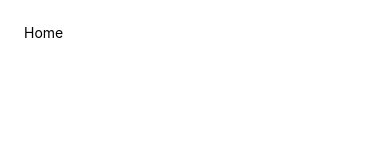
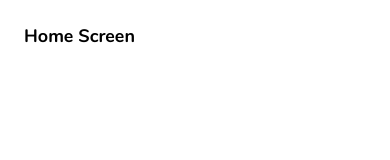
Before and after one commit to DanielStoica85/bookzone, a React Native app: screen / in a window 390 px wide. Shown: the top 160 px of the page. Built offline with nearby package versions, Linux system fonts and the light colour scheme.

Commit message:
Add fonts.

```diff
--- a/App.js
+++ b/App.js
@@ -1,6 +1,22 @@
-import React from "react";
+import React, { useState } from "react";
+import * as Font from "expo-font";
 import Home from "./screens/Home";
+import { AppLoading } from "expo";
+
+const getFonts = () =>
+  Font.loadAsync({
+    "nunito-regular": require("./assets/fonts/Nunito-Regular.ttf"),
+    "nunito-bold": require("./assets/fonts/Nunito-Bold.ttf")
+  });
 
 export default function App() {
-  return <Home />;
+  const [fontsLoaded, setFontsLoaded] = useState(false);
+
+  if (fontsLoaded) {
+    return <Home />;
+  } else {
+    return (
+      <AppLoading startAsync={getFonts} onFinish={() => setFontsLoaded(true)} />
+    );
+  }
 }
--- a/screens/Home.js
+++ b/screens/Home.js
@@ -4,7 +4,7 @@
 const Home = () => {
   return (
     <View style={styles.container}>
-      <Text>Home</Text>
+      <Text style={styles.titleText}>Home Screen</Text>
     </View>
   );
 };
@@ -12,6 +12,10 @@
 const styles = StyleSheet.create({
   container: {
     padding: 24
+  },
+  titleText: {
+    fontFamily: "nunito-bold",
+    fontSize: 18
   }
 });
 
```
Also changed, not shown: assets/fonts/Nunito-Bold.ttf (added), assets/fonts/Nunito-Regular.ttf (added).
